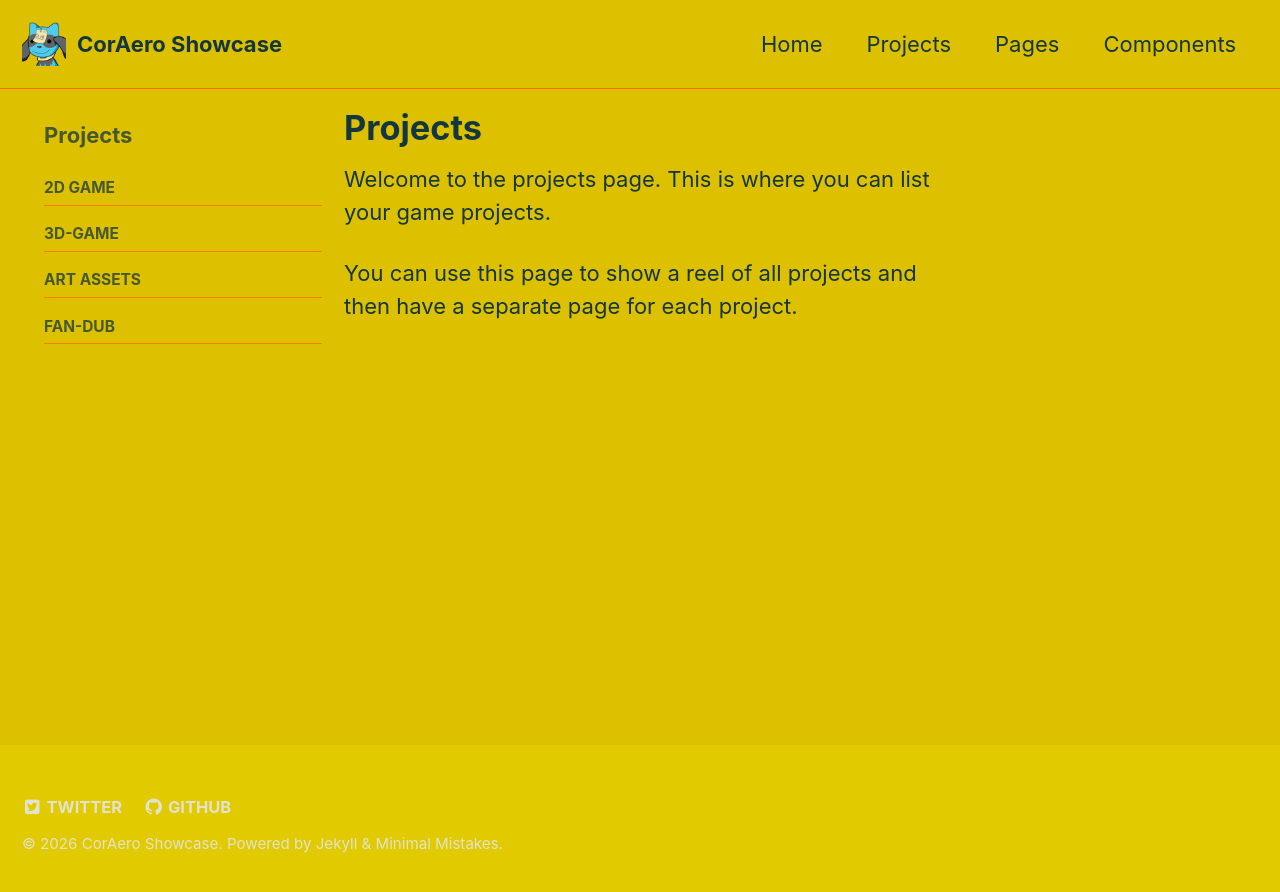
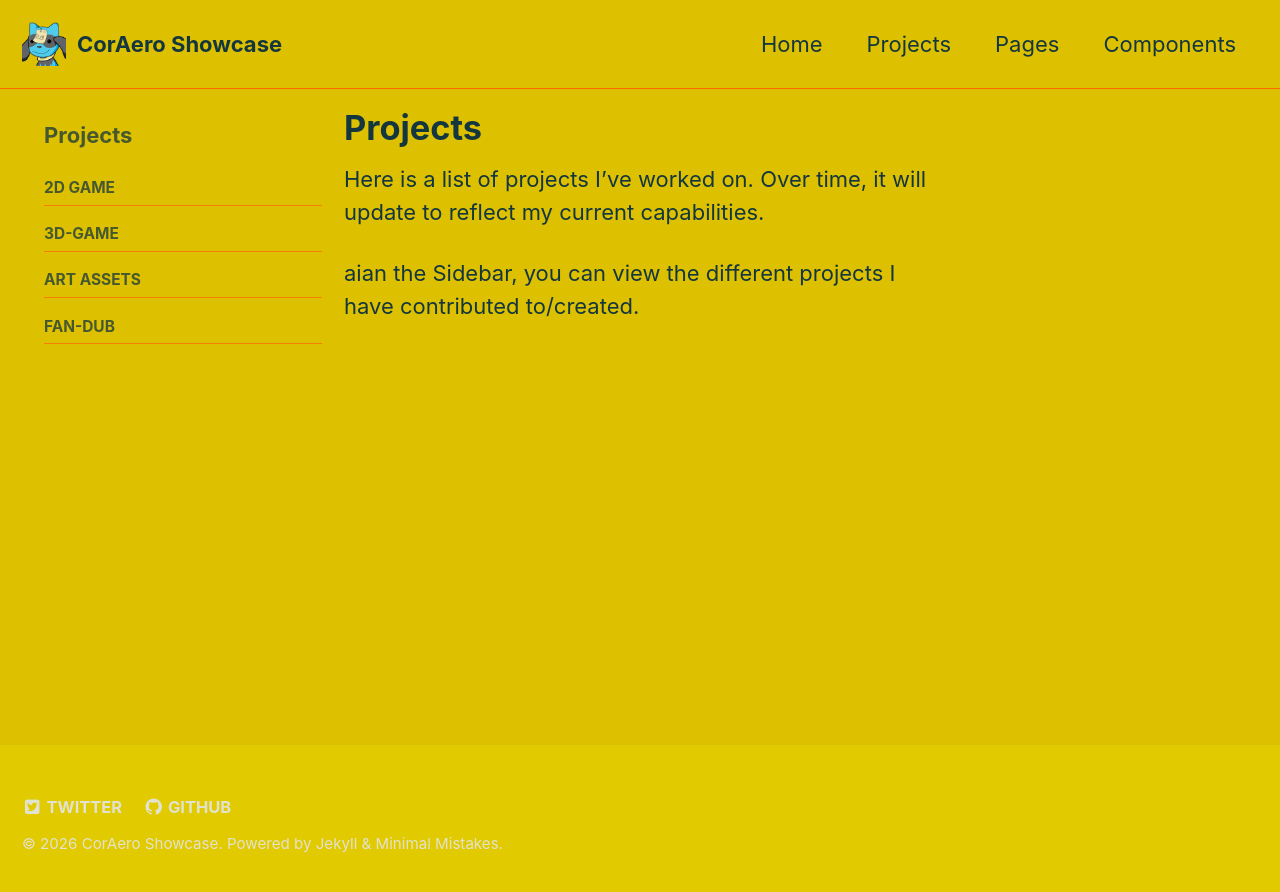
Before and after one commit to MUI-Corey/MUI-Corey.github.io, a Jekyll site: the page built from _pages/projects.md, in a window 1280 px wide. Shown: the top 892 px of the page. Built offline with Jekyll 4.4.1, drawn with Linux system fonts in a browser that asks for light colours.

Commit message:
Update projects.md

```diff
--- a/_pages/projects.md
+++ b/_pages/projects.md
@@ -8,6 +8,6 @@ sidebar:
     - projects
 ---
 
-Welcome to the projects page. This is where you can list your game projects.
+Here is a list of projects I've worked on. Over time, it will update to reflect my current capabilities.
 
-You can use this page to show a reel of all projects and then have a separate page for each project.
+aian the Sidebar, you can view the different projects I have contributed to/created.
```
